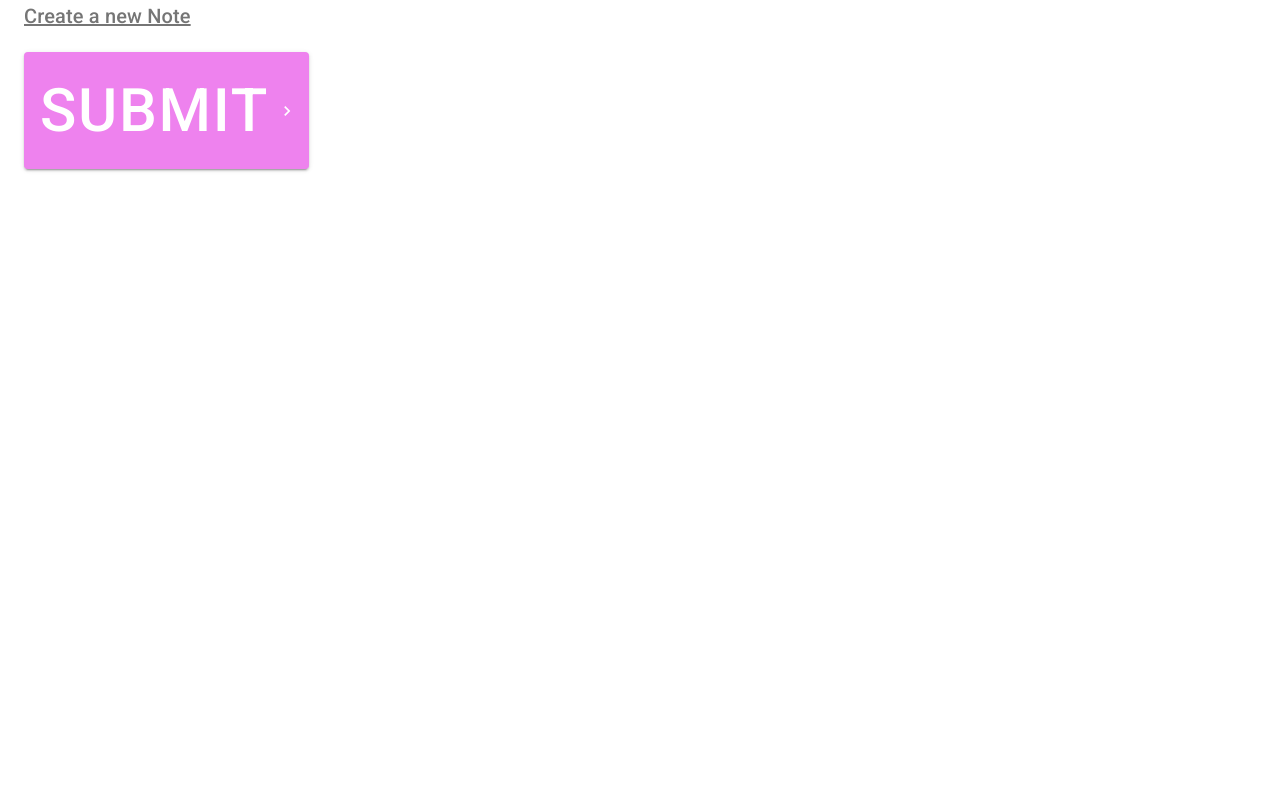
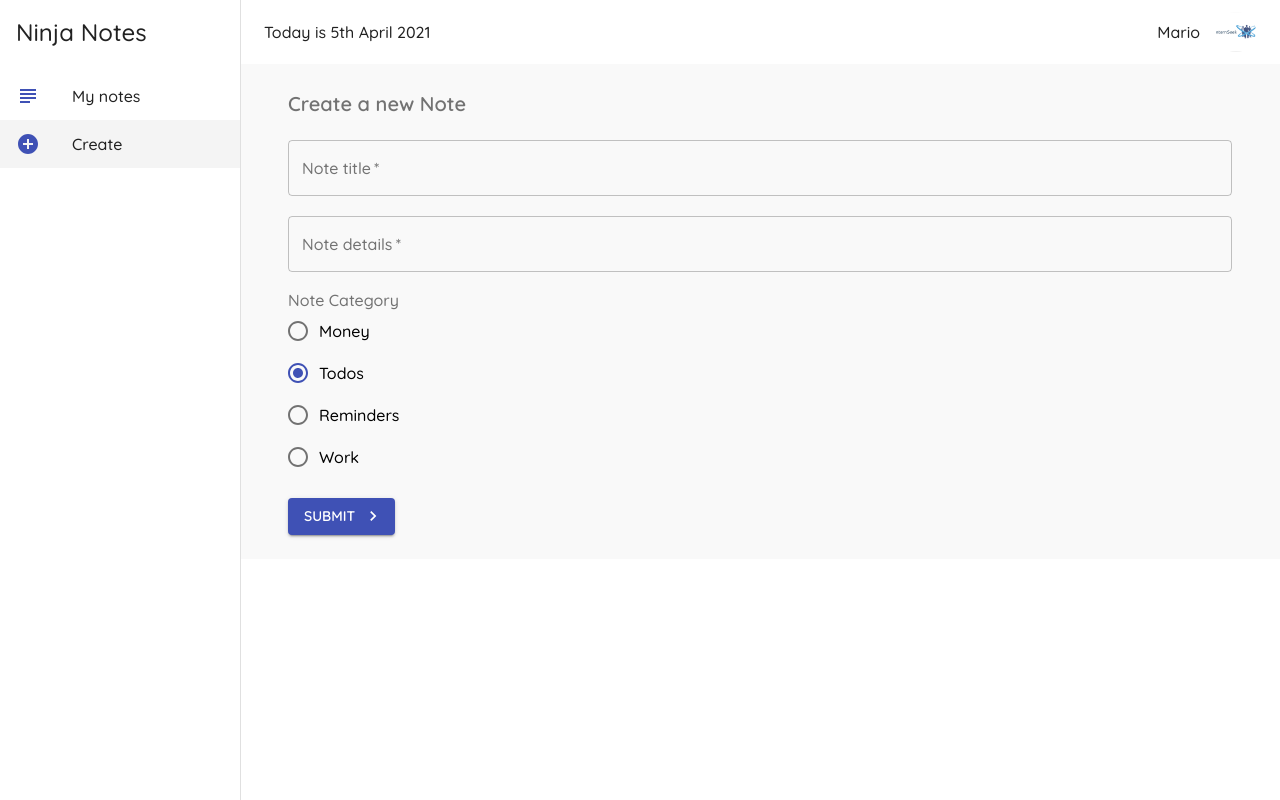
Before and after one commit to JeonghakHeo/Diary, a React (Create React App) app: page /create in a window 1280 px wide. Built offline with nearby package versions, Linux system fonts and the light colour scheme.

Commit message:
Before implementing Masonry

```diff
--- /dev/null
+++ b/data/db.json
@@ -0,0 +1,22 @@
+{
+  "note": [
+    {
+      "title": "Work 1",
+      "details": "Lorem ipsum dolor sit amet consectetur, adipisicing elit. Nihil suscipit corrupti mollitia animi a, ullam fugiat consequuntur accusantium ipsa voluptatem voluptatum odit facere officiis cupiditate iusto quasi facilis quaerat veritatis quam aliquam repudiandae et deleniti! Eum nostrum aliquid, porro, voluptatum tempora dignissimos aperiam vero ad labore odio corporis ab est!",
+      "category": "work",
+      "id": 2
+    },
+    {
+      "title": "Reminder 1",
+      "details": "Lorem ipsum dolor sit amet consectetur, adipisicing elit. Nihil suscipit corrupti mollitia animi a, ullam fugiat consequuntur accusantium ipsa voluptatem voluptatum odit facere officiis cupiditate iusto quasi facilis quaerat veritatis quam aliquam repudiandae et deleniti! Eum nostrum aliquid, porro, voluptatum tempora dignissimos aperiam vero ad labore odio corporis ab est!",
+      "category": "reminders",
+      "id": 3
+    },
+    {
+      "title": "Pay the bill",
+      "details": "Pay rent",
+      "category": "money",
+      "id": 4
+    }
+  ]
+}
--- a/package.json
+++ b/package.json
@@ -8,8 +8,10 @@
     "@testing-library/jest-dom": "^5.11.9",
     "@testing-library/react": "^11.2.5",
     "@testing-library/user-event": "^12.7.1",
+    "date-fns": "^2.19.0",
     "react": "^17.0.1",
     "react-dom": "^17.0.1",
+    "react-masonry-css": "^1.0.16",
     "react-router-dom": "^5.2.0",
     "react-scripts": "4.0.2",
     "web-vitals": "^1.1.0"
--- a/src/App.js
+++ b/src/App.js
@@ -1,10 +1,25 @@
 import { BrowserRouter as Router, Switch, Route } from 'react-router-dom'
 import Notes from './pages/Notes'
 import Create from './pages/Create'
+import { createMuiTheme, ThemeProvider } from '@material-ui/core'
+import Layout from './components/Layout'
+import { purple } from '@material-ui/core/colors'
+
+const theme = createMuiTheme({
+  typography: {
+    fontFamily: 'Quicksand',
+    fontWeightLight: 400,
+    fontWeightRegular: 500,
+    fontWeightMedium: 600,
+    fontWeightBold: 700,
+  }
+})
 
 function App() {
   return (
+    <ThemeProvider theme={theme}>
       <Router>
+        <Layout>
           <Switch>
             <Route exact path="/">
               <Notes />
@@ -13,7 +28,9 @@ function App() {
               <Create />
             </Route>
           </Switch>
+        </Layout>
       </Router>
+    </ThemeProvider>
   );
 }
 
--- /dev/null
+++ b/src/components/Layout.js
@@ -0,0 +1,125 @@
+import React from 'react'
+import { useHistory, useLocation } from 'react-router-dom';
+import { makeStyles, Drawer, Typography } from '@material-ui/core';
+import List from '@material-ui/core/List';
+import ListItem from '@material-ui/core/ListItem';
+import ListItemIcon from '@material-ui/core/ListItemIcon';
+import ListItemText from '@material-ui/core/ListItemText';
+import { AddCircleOutlined, SubjectOutlined } from '@material-ui/icons';
+import AppBar from '@material-ui/core/AppBar'
+import ToolBar from '@material-ui/core/Toolbar'
+import Avatar from '@material-ui/core/Avatar';
+import { format } from 'date-fns'
+const drawerWidth = 240;
+
+const useStyles = makeStyles((theme) => {
+  return {
+    root: {
+      display: 'flex'
+    },
+    drawer: {
+      width: drawerWidth
+    },
+    drawerPaper: {
+      width: drawerWidth
+    },
+    page: {
+      backgroundColor: '#f9f9f9',
+      width: '100%',
+      padding: theme.spacing(3)
+    },
+    active: {
+      backgroundColor: '#f4f4f4'
+    },
+    title: {
+      padding: theme.spacing(2)
+    },
+    appbar: {
+      backgroundColor: 'white',
+      color: 'rgba(0, 0, 0, 0.87)',
+      width: `calc(100% - ${drawerWidth}px)`
+    },
+    toolbar: theme.mixins.toolbar,
+    date: {
+      flexGrow: 1
+    },
+    avatar: {
+      marginLeft: theme.spacing(2)
+    }
+  }
+}
+)
+
+const Layout = ({ children }) => {
+  const classes = useStyles();
+  const history = useHistory();
+  const location = useLocation();
+
+  const menuItems = [
+    {
+      title: 'My notes',
+      icon: <SubjectOutlined color='primary' />,
+      path: '/'
+    },
+    {
+      title: 'Create',
+      icon: <AddCircleOutlined color='primary' />,
+      path: '/create'
+    }
+  ];
+
+  return (
+    <div className={classes.root}>
+
+      {/* app bar */}
+      <AppBar className={classes.appbar} elevation={0}>
+        <ToolBar>
+          <Typography className={classes.date}>
+            Today is {format(new Date, 'do MMMM Y')}
+          </Typography>
+          <Typography>
+            Mario
+          </Typography>
+          <Avatar src='Logo.png' className={classes.avatar} />
+        </ToolBar>
+      </AppBar>
+      {/* side drawer */}
+      <Drawer
+        className={classes.drawer}
+        classes={{
+          paper: classes.drawerPaper,
+        }}
+        anchor='left'
+        variant='permanent'>
+        <div>
+          <Typography className={classes.title} variant='h5'>
+            Ninja Notes
+          </Typography>
+        </div>
+
+        {/* List  */}
+        <List>
+          {menuItems.map(item => (
+            <ListItem
+              button
+              key={item.title}
+              onClick={() => history.push(item.path)}
+              className={location.pathname == item.path ? classes.active : null}
+            >
+              <ListItemIcon>{item.icon}</ListItemIcon>
+              <ListItemText primary={item.title} />
+            </ListItem>
+          ))}
+        </List>
+
+      </Drawer>
+
+      <div className={classes.page}>
+        <div className={classes.toolbar}></div>
+        {children}
+      </div>
+    </div>
+  )
+}
+
+export default Layout
--- /dev/null
+++ b/src/components/NoteCard.js
@@ -0,0 +1,66 @@
+import Card from '@material-ui/core/Card';
+import CardHeader from '@material-ui/core/CardHeader';
+import CardContent from '@material-ui/core/CardContent';
+import { Avatar, IconButton, Typography } from '@material-ui/core';
+import { DeleteOutlined } from '@material-ui/icons';
+import { makeStyles } from '@material-ui/core';
+import { blue, green, pink, yellow } from '@material-ui/core/colors';
+import { Masonry } from 'react-masonry-css';
+
+const useStyles = makeStyles({
+  card: {
+    height: '320px',
+    width: '360px'
+  },
+  test: {
+    border: (note) => {
+      if (note.category === 'reminders')
+        return '1px solid red'
+    }
+  },
+  avatar: {
+    backgroundColor: (note) => {
+      if (note.category === 'work') {
+        return yellow[700]
+      }
+      if (note.category === 'todos') {
+        return green[500]
+      }
+      if (note.category === 'reminders') {
+        return pink[500]
+      }
+      return blue[500]
+    }
+  }
+})
+
+const NoteCard = ({ note, handleDelete }) => {
+  const classes = useStyles(note);
+
+  return (
+    <div>
+      <Card className={classes.card, classes.test} elevation={1}>
+        <CardHeader
+          avatar={
+            <Avatar className={classes.avatar}>{note.category[0].toUpperCase()}</Avatar>
+          }
+          action={
+            <IconButton onClick={() => handleDelete(note.id)}>
+              <DeleteOutlined />
+            </IconButton>
+          }
+          title={note.title}
+          subheader={note.category}
+        />
+
+        <CardContent>
+          <Typography variant='body2' color='textSecondary'>
+            {note.details}
+          </Typography>
+        </CardContent>
+      </Card>
+    </div>
+  )
+}
+
+export default NoteCard
--- a/src/index.css
+++ b/src/index.css
@@ -1,3 +1,5 @@
+@import url('https://fonts.googleapis.com/css2?family=Quicksand:wght@300;400;500;600;700&display=swap');
+
 body {
   margin: 0;
   -webkit-font-smoothing: antialiased;
--- a/src/pages/Create.js
+++ b/src/pages/Create.js
@@ -1,26 +1,54 @@
-import React from 'react'
-import { Typography, Button, ButtonGroup, Container } from '@material-ui/core';
+import { useState } from 'react';
+import { useHistory } from 'react-router-dom';
+import { Typography, Button, ButtonGroup, Container, FormControlLabel, FormLabel, FormControl } from '@material-ui/core';
+import { Radio, RadioGroup } from '@material-ui/core';
 import { KeyboardArrowRight } from '@material-ui/icons';
-import { makeStyles } from '@material-ui/core'
+import { makeStyles } from '@material-ui/core';
+import TextField from '@material-ui/core/TextField';
 
 const useStyles = makeStyles({
-  btn: {
-    fontSize: 60,
-    backgroundColor: 'violet',
-    '&:hover': {
-      backgroundColor: 'blue'
+  field: {
+    marginTop: 20,
+    marginBottom: 20,
+    display: 'block'
   }
-  },
+})
 
-  title: {
-    textDecoration: 'underline',
-    marginBottom: '20px'
-  }
-});
+
 
 export default function Create() {
+  const classes = useStyles();
+  const [title, setTitle] = useState('');
+  const [details, setDetails] = useState('');
+  const [titleError, setTitleError] = useState(false);
+  const [detailsError, setDetailsError] = useState(false);
+  const [category, setCategory] = useState('todos');
+  const history = useHistory();
 
-  const classes = useStyles();
+  const onSubmit = e => {
+    e.preventDefault();
+    setTitleError(false);
+    setDetailsError(false);
+
+    if (titleError == '') {
+      setTitleError(true)
+    }
+
+    if (detailsError == '') {
+      setDetailsError(true)
+    }
+
+    if (title && details) {
+      fetch('http://localhost:8000/note', {
+        method: 'POST',
+        headers: { 'Content-Type': 'application/json' },
+        body: JSON.stringify({ title, details, category })
+      })
+        .then(() => {
+          history.push('/')
+        })
+    }
+  }
 
   return (
     <Container>
@@ -34,22 +62,51 @@ export default function Create() {
         Create a new Note
       </Typography>
 
+      <form noValidate autoComplete="off" onSubmit={onSubmit}>
+        <TextField
+          onChange={e => setTitle(e.target.value)}
+          className={classes.field}
+          label='Note title'
+          color='primary'
+          variant='outlined'
+          fullWidth
+          error={titleError}
+          required
+        />
+
+        <TextField
+          onChange={e => setDetails(e.target.value)}
+          className={classes.field}
+          label='Note details'
+          color='primary'
+          variant='outlined'
+          fullWidth
+          multiline
+          row={4}
+          error={detailsError}
+          required
+        />
+
+        <FormControl className={classes.field} color='primary'>
+          <FormLabel>Note Category</FormLabel>
+          <RadioGroup value={category} onChange={e => setCategory(e.target.value)}>
+            <FormControlLabel value='money' control={<Radio color='primary' />} label='Money'></FormControlLabel>
+            <FormControlLabel value='todos' control={<Radio color='primary' />} label='Todos'></FormControlLabel>
+            <FormControlLabel value='reminders' control={<Radio color='primary' />} label='Reminders'></FormControlLabel>
+            <FormControlLabel value='work' control={<Radio color='primary' />} label='Work'></FormControlLabel>
+          </RadioGroup>
+        </FormControl>
         <Button
           className={classes.btn}
+          onClick={() => console.log('You clicked me')}
           type='submit'
-        color='secondary'
+          color='primary'
           variant='contained'
           endIcon={<KeyboardArrowRight />}
         >
           Submit
       </Button>
-
-      <br />
-      <KeyboardArrowRight
-        color='primary'
-        fontSize='large'
-        component='span'
-      />
+      </form>
     </Container>
   )
 }
--- a/src/pages/Notes.js
+++ b/src/pages/Notes.js
@@ -1,9 +1,39 @@
-import React from 'react'
+import { useEffect, useState } from 'react';
+import { Container, Grid } from '@material-ui/core';
+import NoteCard from '../components/NoteCard';
 
 export default function Notes() {
+  const [notes, setNotes] = useState([]);
+
+
+  useEffect(() => {
+    fetch('http://localhost:8000/note')
+      .then(res => res.json())
+      .then(data => {
+        setNotes(data)
+      })
+  }, [])
+
+  const handleDelete = async (id) => {
+    await fetch('http://localhost:8000/note/' + id, {
+      method: 'DELETE'
+    })
+
+    const newNotes = notes.filter(note => note.id !== id);
+    setNotes(newNotes)
+  };
+
   return (
-    <div>
-      Notes page
-    </div>
+    <Container>
+      <Grid container spacing={2}>
+        {
+          notes.map(note => (
+            <Grid item xs={12} md={6} lg={4} key={note.id}>
+              <NoteCard note={note} handleDelete={handleDelete} />
+            </Grid>
+          ))
+        }
+      </Grid>
+    </Container>
   )
 }
```
Also changed, not shown: public/Logo.png (added), 1 other file (tests, documents, lock files or other folders). Lines whose indentation alone changed are shown as unchanged.
